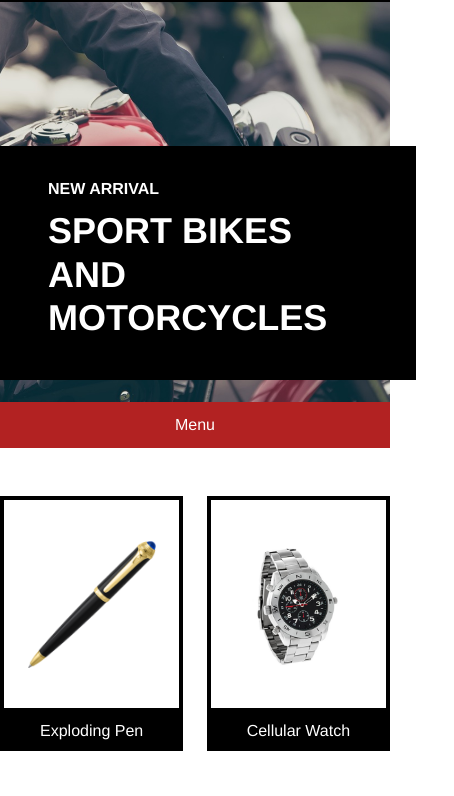
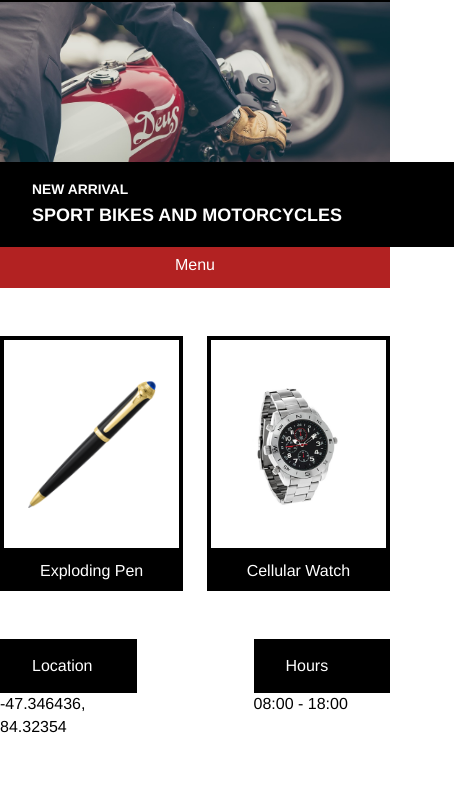
Before and after one commit to ashrafstakala/secretagentsupply, a plain HTML site: page index.html in a window 390 px wide. Shown: the part 46-842 px from the top of the page, 454 px wide, since content can reach past the window. Drawn offline with Linux system fonts and the light colour scheme.

Commit message:
mobile header

```diff
--- a/resources/css/style.css
+++ b/resources/css/style.css
@@ -109,18 +109,16 @@ footer {
 .mobile-nav {
   display: none;
 }
+
+/* Tablet responsive design */
 @media only screen and (max-width: 1024px) {
   body {
     font-size: 16px;
   }
-}
-@media only screen and (max-width: 1024px) {
   .mobile-nav {
     display: block;
     text-align: center;
   }
-}
-@media only screen and (max-width: 1024px) {
   nav ul {
     display: none;
   }
@@ -131,3 +129,21 @@ footer {
     width: 47%;
   }
 }
+
+/* Mobile Responsive Design */
+@media only screen and (max-width: 470px) {
+  .featured {
+    width: 100%;
+    padding: 1em 2em;
+    top: 10em;
+  }
+  .main-banner {
+    height: 15em;
+  }
+  .featured h4 {
+    font-size: 0.77rem;
+  }
+  .featured h1 {
+    font-size: 1rem;
+  }
+}
```
